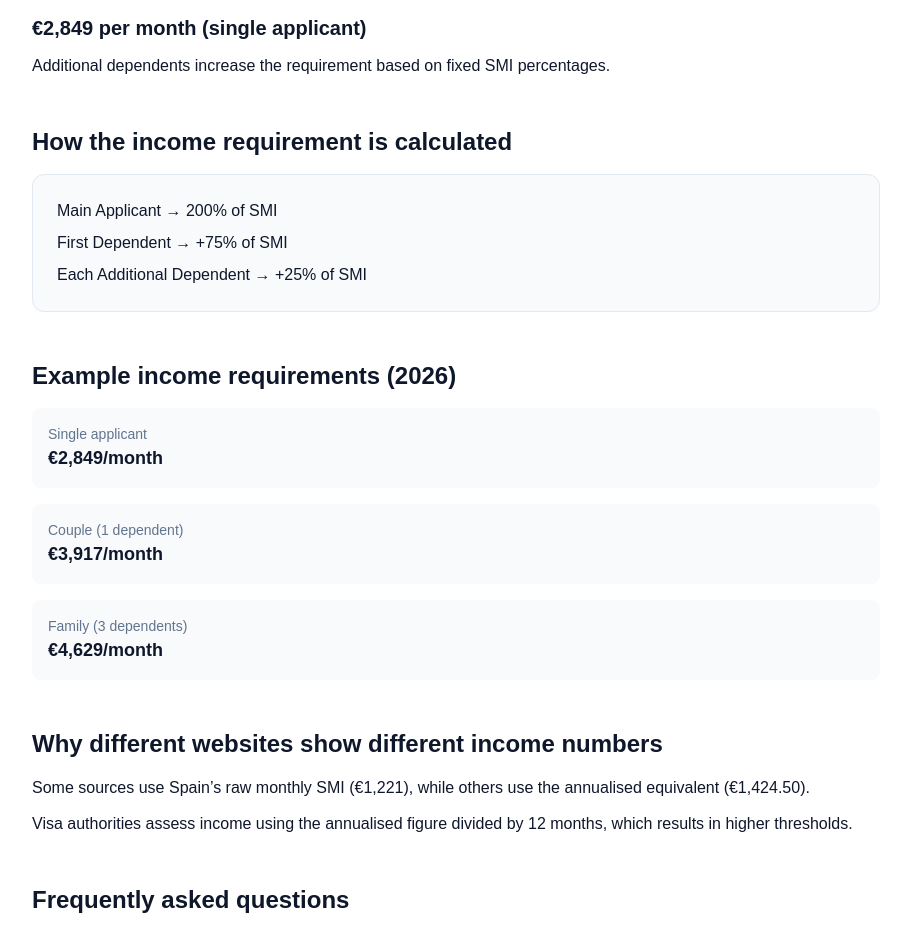
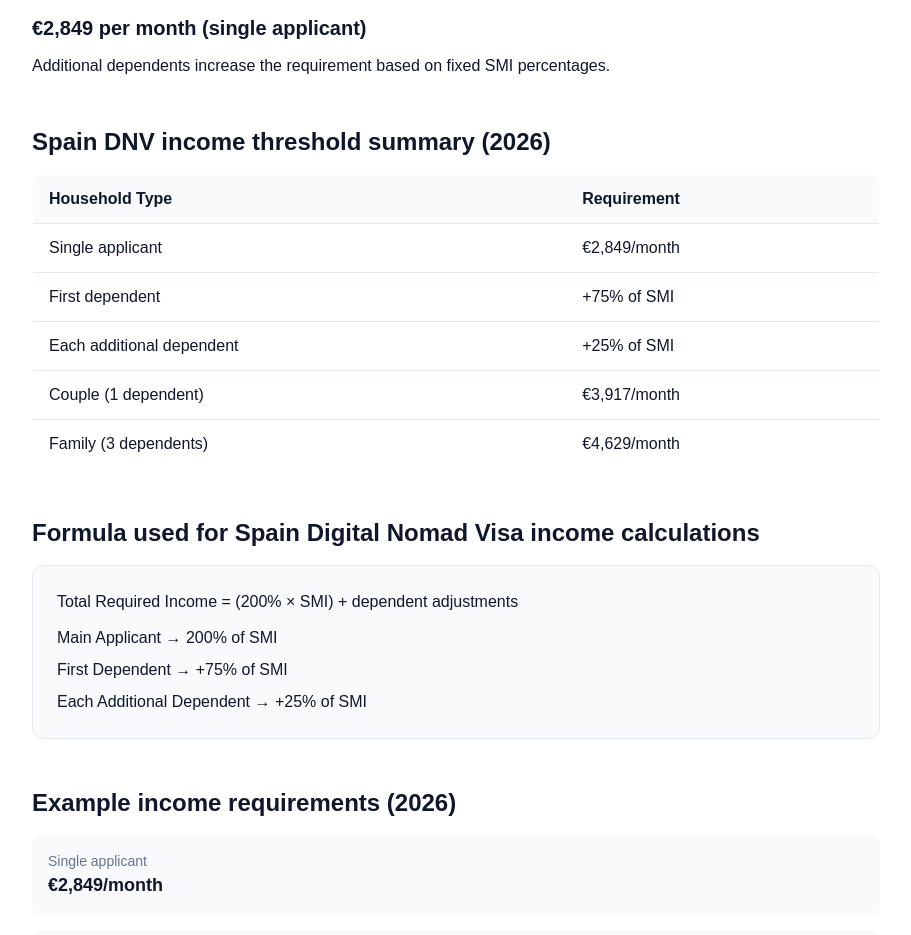
Before and after one commit to theviabilityindex-crypto/theviability-global-next, a Next.js app: page /spain-digital-nomad-visa-income-2026 in a window 1280 px wide. Shown: the part 768-1703 px from the top of the page, without its empty margins (184-1095 px from the left). Built offline with nearby package versions, Linux system fonts and the light colour scheme.

Commit message:
Add structured threshold table and formula block

```diff
--- a/app/spain-digital-nomad-visa-income-2026/page.tsx
+++ b/app/spain-digital-nomad-visa-income-2026/page.tsx
@@ -83,13 +83,56 @@ export default function Page() {
           </p>
         </section>
 
-        {/* Calculation */}
+        {/* Structured Threshold Table */}
         <section className="mb-12">
           <h2 className="text-2xl font-semibold mb-4">
-            How the income requirement is calculated
+            Spain DNV income threshold summary (2026)
+          </h2>
+
+          <div className="overflow-x-auto">
+            <table className="w-full border border-slate-200 rounded-xl overflow-hidden text-left">
+              <thead className="bg-slate-50">
+                <tr>
+                  <th className="px-4 py-3 font-semibold">Household Type</th>
+                  <th className="px-4 py-3 font-semibold">Requirement</th>
+                </tr>
+              </thead>
+              <tbody>
+                <tr className="border-t border-slate-200">
+                  <td className="px-4 py-3">Single applicant</td>
+                  <td className="px-4 py-3">€2,849/month</td>
+                </tr>
+                <tr className="border-t border-slate-200">
+                  <td className="px-4 py-3">First dependent</td>
+                  <td className="px-4 py-3">+75% of SMI</td>
+                </tr>
+                <tr className="border-t border-slate-200">
+                  <td className="px-4 py-3">Each additional dependent</td>
+                  <td className="px-4 py-3">+25% of SMI</td>
+                </tr>
+                <tr className="border-t border-slate-200">
+                  <td className="px-4 py-3">Couple (1 dependent)</td>
+                  <td className="px-4 py-3">€3,917/month</td>
+                </tr>
+                <tr className="border-t border-slate-200">
+                  <td className="px-4 py-3">Family (3 dependents)</td>
+                  <td className="px-4 py-3">€4,629/month</td>
+                </tr>
+              </tbody>
+            </table>
+          </div>
+        </section>
+
+        {/* Formula Block */}
+        <section className="mb-12">
+          <h2 className="text-2xl font-semibold mb-4">
+            Formula used for Spain Digital Nomad Visa income calculations
           </h2>
 
           <div className="bg-slate-50 border border-slate-200 rounded-xl p-6">
+            <p className="mb-3 font-medium">
+              Total Required Income = (200% × SMI) + dependent adjustments
+            </p>
             <p className="mb-2">Main Applicant → 200% of SMI</p>
             <p className="mb-2">First Dependent → +75% of SMI</p>
             <p>Each Additional Dependent → +25% of SMI</p>
```
